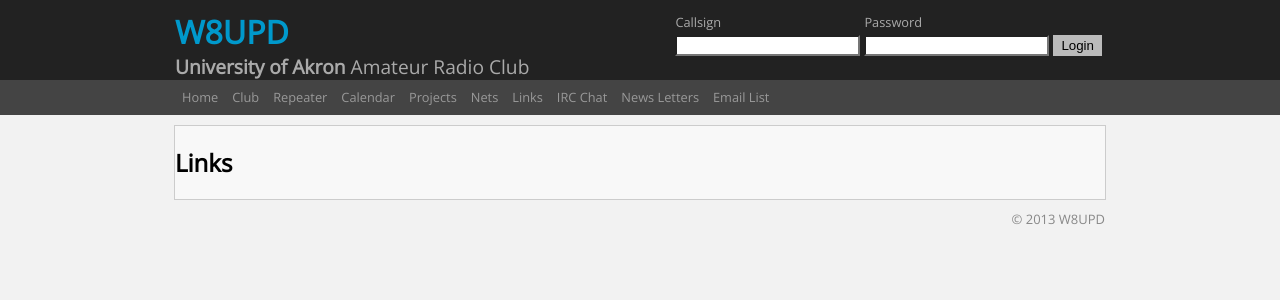
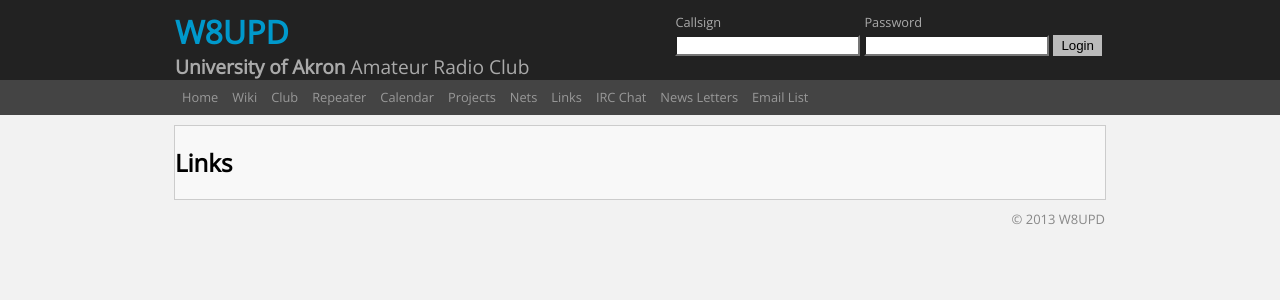
Before and after one commit to W8UPD/website, a Django app: template w8upd/templates/links.html in a window 1280 px wide. Shown: the top 300 px of the page. Run offline with Django 3.2, Linux system fonts and the light colour scheme; the template is opened without the code that fills it, so the values that code supplies are empty.

Commit message:
Add wiki link.

```diff
--- a/w8upd/templates/main.html
+++ b/w8upd/templates/main.html
@@ -64,6 +64,7 @@
             <div id="maxwidth">
                 <ul id="linkbarlist">
                     <li><a href="/">Home</a></li>
+                    <li><a href="http://wiki.w8upd.org/">Wiki</a></li>
                     <li><a href="/club-info/">Club</a></li>
                     <li><a href="/repeater/">Repeater</a></li>
                     <li><a href="/calendar/">Calendar</a></li>
```
Lines whose indentation alone changed are shown as unchanged.
